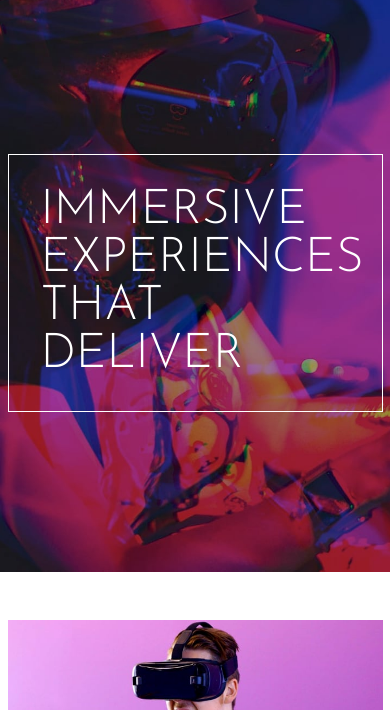
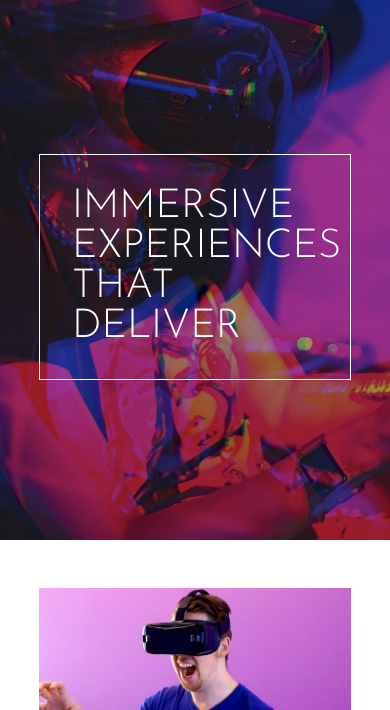
Before and after one commit to cirtoska/frontend-mentor-loopstudios-landing-page-main, a plain HTML site: page index.html in a window 390 px wide. Shown: the part 134-844 px from the top of the page. Drawn offline with Linux system fonts and the light colour scheme.

Commit message:
fixed mobile view

```diff
--- a/mobile.css
+++ b/mobile.css
@@ -8,7 +8,7 @@ header {
   margin: 0 auto;
 }
 h1 {
-  font-size: 3rem;
+  font-size: 2.5rem;
   padding: 2rem;
 }
 h2 {
--- a/style.css
+++ b/style.css
@@ -12,7 +12,7 @@ body {
   color: #000;
 }
 .container {
-  width: 1440px;
+  width: 80%;
   margin: 0 auto;
 }
 header {
@@ -30,7 +30,6 @@ h3 {
 h1 {
   font-size: 4.5rem;
   padding: 3rem 3rem 2rem 3rem;
-
 }
 h2 {
   font-size: 3.5rem;
```
